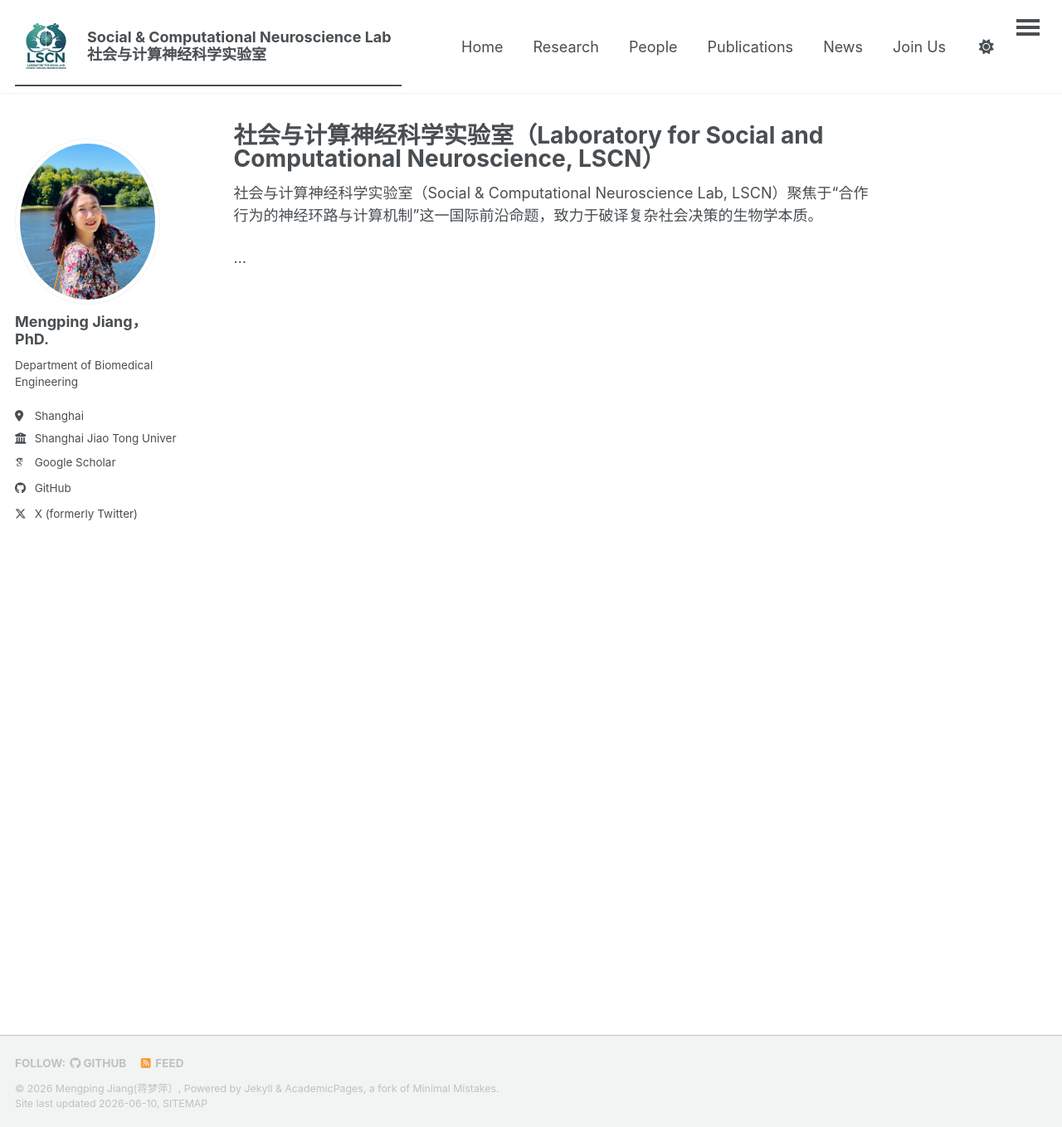
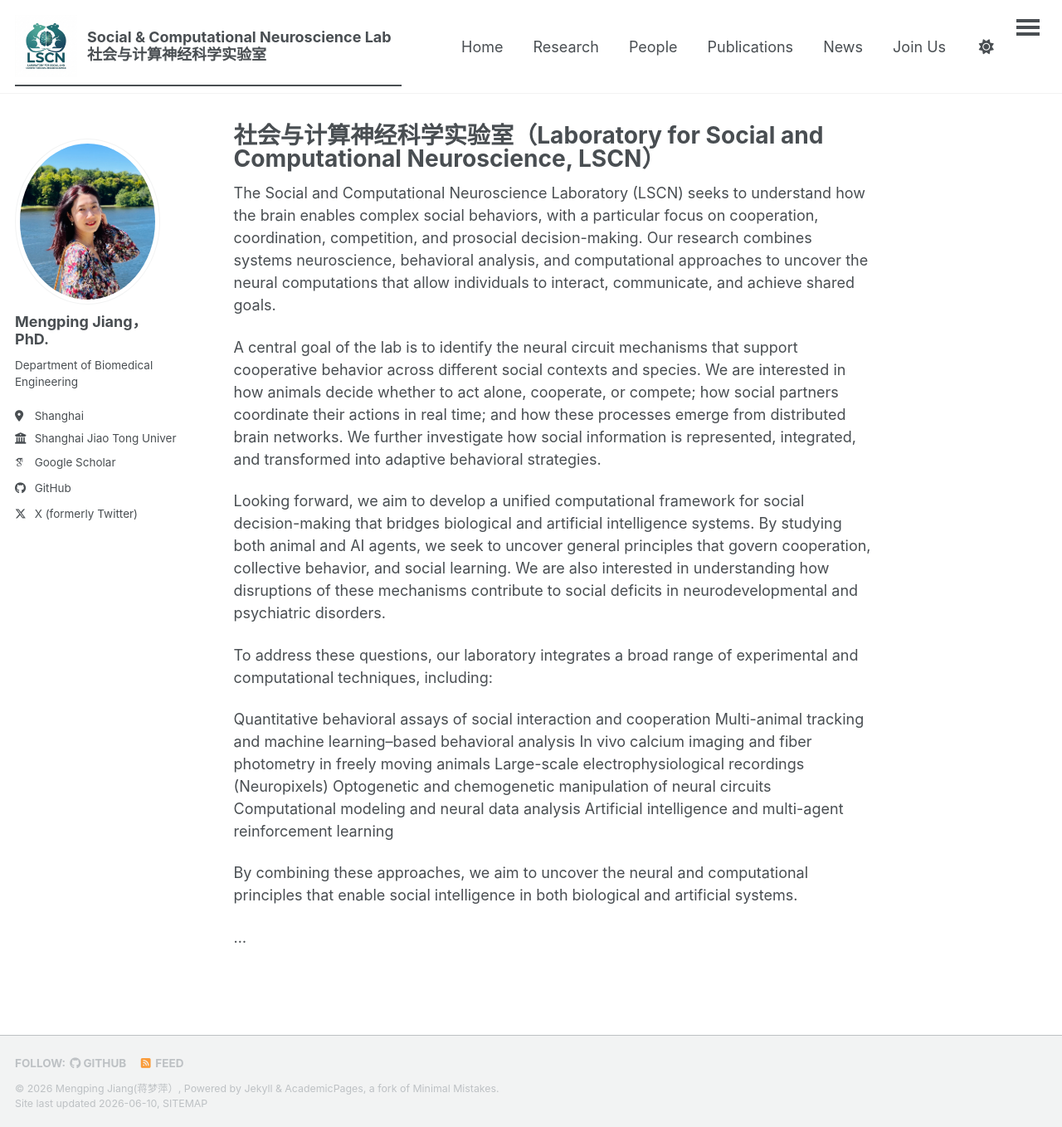
Before and after one commit to MengpingJiang/mengpingjiang.github.io, a Jekyll site: the page built from _pages/about.md, in a window 1280 px wide and 1358 px high. Shown: the whole window at 83% size. Built offline with Jekyll 4.4.1, drawn with Linux system fonts in a browser that asks for light colours; some web fonts are replaced; a script bundle is joined from its source files by our own code; library files that are not in the unit come from our copies.

Commit message:
Update about.md

```diff
--- a/_pages/about.md
+++ b/_pages/about.md
@@ -7,8 +7,22 @@ redirect_from:
   - /about.html
 ---
 
+The Social and Computational Neuroscience Laboratory (LSCN) seeks to understand how the brain enables complex social behaviors, with a particular focus on cooperation, coordination, competition, and prosocial decision-making. Our research combines systems neuroscience, behavioral analysis, and computational approaches to uncover the neural computations that allow individuals to interact, communicate, and achieve shared goals.
 
+A central goal of the lab is to identify the neural circuit mechanisms that support cooperative behavior across different social contexts and species. We are interested in how animals decide whether to act alone, cooperate, or compete; how social partners coordinate their actions in real time; and how these processes emerge from distributed brain networks. We further investigate how social information is represented, integrated, and transformed into adaptive behavioral strategies.
 
-社会与计算神经科学实验室（Social & Computational Neuroscience Lab, LSCN）聚焦于“合作行为的神经环路与计算机制”这一国际前沿命题，致力于破译复杂社会决策的生物学本质。
+Looking forward, we aim to develop a unified computational framework for social decision-making that bridges biological and artificial intelligence systems. By studying both animal and AI agents, we seek to uncover general principles that govern cooperation, collective behavior, and social learning. We are also interested in understanding how disruptions of these mechanisms contribute to social deficits in neurodevelopmental and psychiatric disorders.
+
+To address these questions, our laboratory integrates a broad range of experimental and computational techniques, including:
+
+Quantitative behavioral assays of social interaction and cooperation
+Multi-animal tracking and machine learning–based behavioral analysis
+In vivo calcium imaging and fiber photometry in freely moving animals
+Large-scale electrophysiological recordings (Neuropixels)
+Optogenetic and chemogenetic manipulation of neural circuits
+Computational modeling and neural data analysis
+Artificial intelligence and multi-agent reinforcement learning
+
+By combining these approaches, we aim to uncover the neural and computational principles that enable social intelligence in both biological and artificial systems.
 
 ...
```
